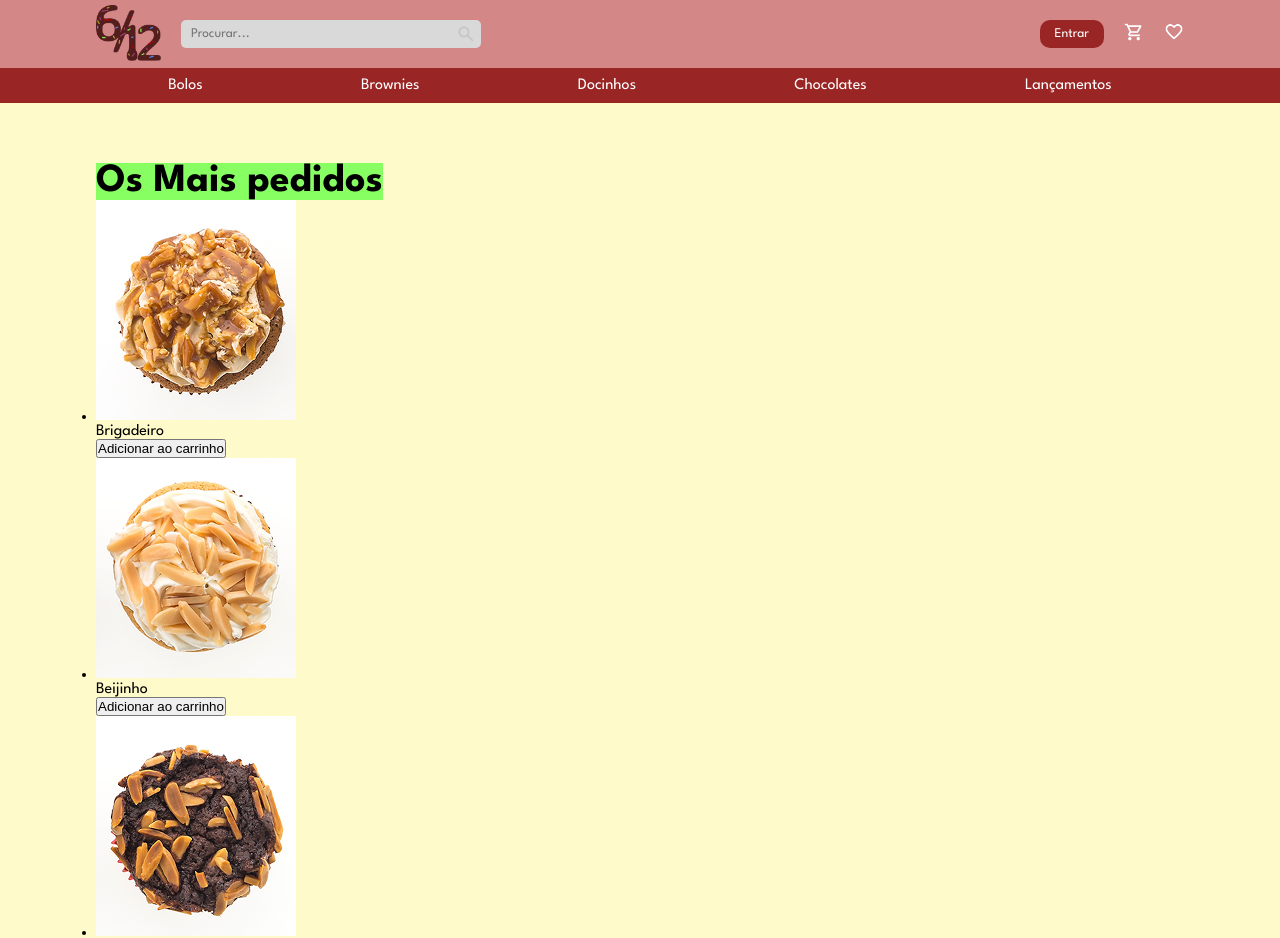
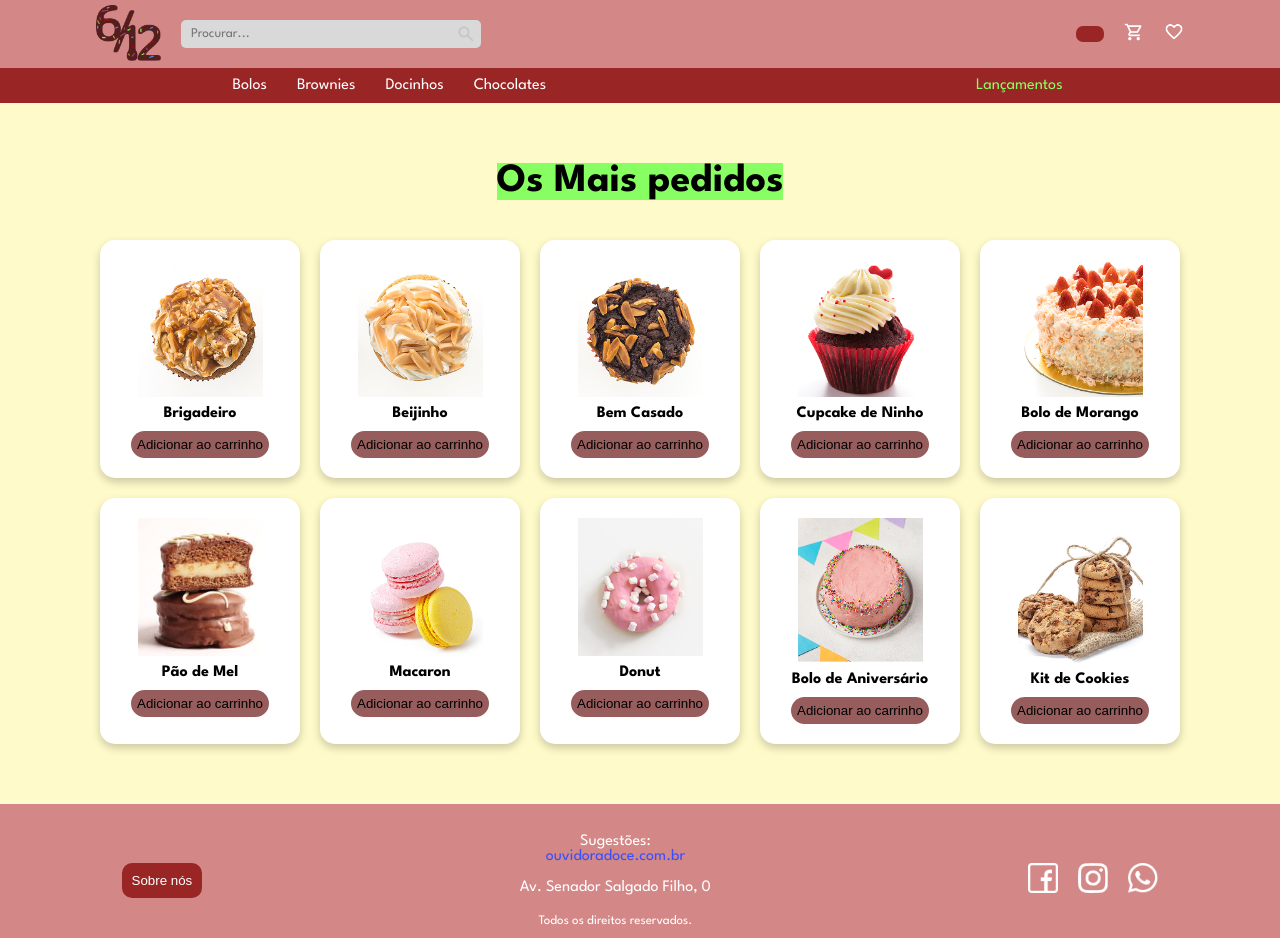
Before and after one commit to maju-gomes/meia_duzia, a Vue app in the folder meia_duzia/: page / in a window 1280 px wide. Shown: the top 938 px of the page. Built offline with nearby package versions, Linux system fonts and the light colour scheme.

Commit message:
estilização de todos os componentes

```diff
--- a/meia_duzia/src/components/Footer.vue
+++ b/meia_duzia/src/components/Footer.vue
@@ -17,14 +17,16 @@ import whatsapp from '@/assets/redes_sociais/whatsapp.png'
 
 <div id="meio">
     <p> Sugestões: <br> <a href="#"> ouvidoradoce.com.br </a> </p>
-    <p> Av. Senador Salgado Filho, 0 </p>
-    <p> Todos os direitos reservados </p>
+    <div>
+        <p id="p_meio"> Av. Senador Salgado Filho, 0 </p>
+        <p id="#p_inf" style="font-size: small; margin-top: 20px;"> Todos os direitos reservados. </p>
+    </div>
 </div>
 
 <div id="redes_sociais">
-    <a href="#"> <img :src="facebook" alt="Facebook" id="icon"> </a>
-    <a href="#"> <img :src="instagram" alt="Instagram" id="icon"> </a>
-    <a href="#"> <img :src="whatsapp" alt="WhatsApp" id="icon"> </a>
+    <a href="#"> <img :src="facebook" alt="Facebook" id="icon" width='30px'> </a>
+    <a href="#"> <img :src="instagram" alt="Instagram" id="icon" width='30px'> </a>
+    <a href="#"> <img :src="whatsapp" alt="WhatsApp" id="icon" width='30px'> </a>
 </div>
 
 </div>
@@ -35,21 +37,50 @@ import whatsapp from '@/assets/redes_sociais/whatsapp.png'
 <!------------------------------ CS ------------------------------>
 <style scoped>
 
+body {
+    font-family: 'League Spartan';
+}
+
 footer {
     background-color: #d38787;
+    padding: 30px;
 }
+
 footer .container {
   display: flex;
   justify-content: space-between;
   align-items: center;
+  flex-wrap: wrap;
 }
 
 button {
     background-color: #992525;
-    color: #d9d9d9;
-}
-footer {
-    color: #d9d9d9
+    color: #ffffff;
+    border: none;
+    padding: 10px;
+    border-radius: 10px;
 }
 
+p {
+    text-align: center;
+}
+
+p a {
+    color: rgb(56, 79, 255);
+}
+
+#meio {
+    color: white;
+}
+
+#p_meio, #p_inf {
+    margin-top: 1rem;
+}
+
+#redes_sociais {
+    display: flex;
+    gap: 20px;
+}
+
+
 </style>
--- a/meia_duzia/src/components/Header.vue
+++ b/meia_duzia/src/components/Header.vue
@@ -33,7 +33,7 @@ import lupa from '@/assets/icons/lupa.png'
 
 
 <div id="direita">
-    <button> Entrar </button>
+    <button> <a href="../entrar.html"></a> </button>
 
     <nav>
     <ul class="icon">
@@ -55,13 +55,17 @@ import lupa from '@/assets/icons/lupa.png'
 </header>
 
 <nav class="navDeBaixo">
-    <ol>
+        <ol id="esquerdaDeBaixo">
             <li><a href="#">Bolos</a></li>
             <li><a href="#">Brownies</a></li>
             <li><a href="#">Docinhos</a></li>
             <li><a href="#">Chocolates</a></li>
+        </ol>
+
+        <ol>
             <li id="lancamento"><a href="#">Lançamentos</a></li>
         </ol>
+
 </nav>
 
 </template>
@@ -104,8 +108,8 @@ header{
 
 button {
     border: none;
-    padding: 8px 15px;
-    border-radius: 10px;
+    padding: 8px 14px;
+    border-radius: 7px;
     background-color: #992525;
     color: white;
 }
@@ -118,7 +122,7 @@ button {
     border-radius: 5px;
     background-color:#d9d9d9;
     position: absolute;
-    color:
+
 }
 
 .lupa {
@@ -137,15 +141,27 @@ ul {
 
 /* --------NAV DE BAIXO-------- */
 
-.navDeBaixo ol{
+.navDeBaixo{
     display: flex;
-    justify-content: space-evenly;
+    justify-content: space-around;
     background-color: #992525;
     padding: 10px;
+    list-style-type: none;
+}
+
+#lancamento a {
+    text-align: right;
+    color: #87ff62;
 }
 
 ol {
     list-style-type: none;
+    display: flex;
+}
+
+#esquerdaDeBaixo li {
+    margin-left: 0;
+    margin-inline: 15px;
 }
 
 a {
--- a/meia_duzia/src/components/MainIndex.vue
+++ b/meia_duzia/src/components/MainIndex.vue
@@ -9,6 +9,8 @@ import bolo_de_morango from '@/assets/doces/bolo_de_morango.png'
 import pao_de_mel from '@/assets/doces/pao_de_mel.png'
 import macaron from '@/assets/doces/macaron.png'
 import donut from '@/assets/doces/donut.png'
+import bolo_aniversario from '@/assets/doces/bolo_aniversario.png'
+import kit_cookies from '@/assets/doces/kit_cookies.png'
 
 
 class Doce {
@@ -26,7 +28,9 @@ const doces = [
   new Doce('Bolo de Morango', bolo_de_morango),
   new Doce('Pão de Mel', pao_de_mel),
   new Doce('Macaron', macaron),
-  new Doce('Donut', donut)
+  new Doce('Donut', donut),
+  new Doce('Bolo de Aniversário', bolo_aniversario),
+  new Doce('Kit de Cookies', kit_cookies)
 ]
 
 </script>
@@ -35,14 +39,15 @@ const doces = [
 <!------------------------------ HTML ------------------------------>
 <template>
 <main>
+
+    <h2> Os Mais pedidos </h2>
+
 <div class="container">
-
-<h2> Os Mais pedidos </h2>
 
 <ul>
     <li class="doce_card" v-for="doce in doces" :key="doce.nome">
         <a href="#">
-            <img :src="doce.img" :alt="doce.nome">
+            <img :src="doce.img" :alt="doce.nome" width="125px">
             <p>{{ doce.nome }}</p>
             <button> Adicionar ao carrinho </button>
         </a>
@@ -58,16 +63,46 @@ const doces = [
 <style scoped>
 
 main{
-    display: flex;
-
     background-color: #fffac9;
     padding: 60px 0;
+    text-align: center;
 }
 
 h2 {
     display: inline-block;
     background-color: #87ff62;
     font-size: 40px;
+    margin-bottom: 40px;
+}
+
+.doce_card {
+  background-color: #fff;
+  border-radius: 15px;
+  box-shadow: 0 4px 8px rgba(0,0,0,0.2); /* sombra */
+  width: 200px;
+  text-align: center;
+  padding: 20px;
+}
+
+button {
+    margin-top: 10px;
+    border: none;
+    background-color: #975c5c;
+    border-radius: 15px;
+    padding: 6px;
+}
+
+.doce_card p {
+    margin-top: 5px;
+    font-weight: bold;
+}
+
+ul {
+    list-style-type: none;
+    display: flex;
+    gap: 20px;
+    flex-wrap: wrap;
+    justify-content: center;
 }
 
 </style>
```
Also changed, not shown: meia_duzia/src/entrar.html (added, +37 -0 lines), meia_duzia/src/assets/doces/bolo_aniversario.png (added), meia_duzia/src/assets/doces/kit_cookies.png (added). Lines whose indentation alone changed are shown as unchanged.
